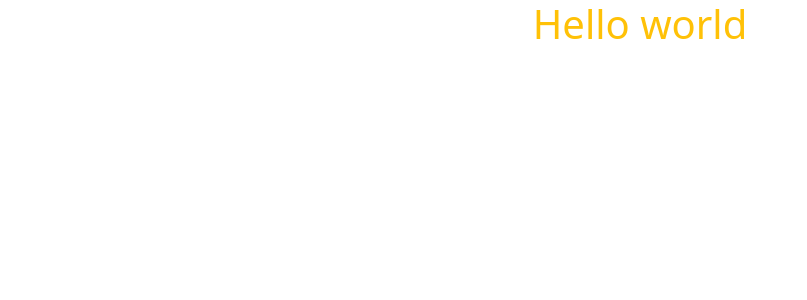
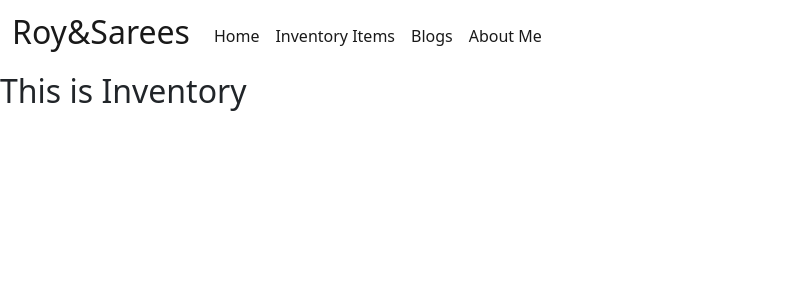
Before and after one commit to alneedrs2/roy-fashion-client-side, a React (Create React App) app: page /inventory in a window 1280 px wide. Shown: the top 300 px of the page, without its empty margins (0-807 px from the left). Built offline with nearby package versions, Linux system fonts and the light colour scheme.

Commit message:
navbar added

```diff
--- a/src/App.js
+++ b/src/App.js
@@ -1,9 +1,17 @@
+import { Route, Routes } from 'react-router-dom';
 import './App.css';
+import Home from './Pages/Home/Home';
+import Inventory from './Pages/Inventory/Inventory';
+import Header from './Shared/Header/Header';
 
 function App() {
   return (
-    <div className="App">
-      <h1 className='text-warning'>Hello world</h1>
+    <div>
+      <Header></Header>
+      <Routes>
+        <Route path='/' element={<Home></Home>}></Route>
+        <Route path='/inventory' element={<Inventory></Inventory>}></Route>
+      </Routes>
     </div>
   );
 }
--- /dev/null
+++ b/src/Pages/Home/Home.js
@@ -0,0 +1,11 @@
+import React from 'react';
+
+const Home = () => {
+    return (
+        <div>
+            <h2>This is home</h2>
+        </div>
+    );
+};
+
+export default Home;
--- /dev/null
+++ b/src/Pages/Inventory/Inventory.js
@@ -0,0 +1,11 @@
+import React from 'react';
+
+const Inventory = () => {
+    return (
+        <div>
+            <h2>This is Inventory</h2>
+        </div>
+    );
+};
+
+export default Inventory;
--- /dev/null
+++ b/src/Shared/Header/Header.css
@@ -0,0 +1,15 @@
+.link {
+    text-decoration: none;
+    margin-left: 25px;
+    font-size: 20px;
+    transition: color ease-in-out 300ms;
+    color: #1899148c;
+  }
+
+  .active-link {
+    text-decoration: none;
+    margin-left: 15px;
+    font-size: 20px;
+    transition: color ease-in-out 300ms;
+    color: #0cda2e;
+  }
--- /dev/null
+++ b/src/Shared/Header/Header.js
@@ -0,0 +1,40 @@
+import React from "react";
+import { Container, Nav, Navbar } from "react-bootstrap";
+import { Link } from "react-router-dom";
+
+import "./Header.css";
+
+const Header = () => {
+  return (
+    <Navbar className="nav-background" variant="light" sticky="top" expand="lg">
+      <Container fluid>
+        <Navbar.Brand as={Link} to="/">
+          <h2 className="nav-brand">Roy&Sarees</h2>
+        </Navbar.Brand>
+        <Navbar.Toggle aria-controls="navbarScroll" />
+        <Navbar.Collapse id="navbarScroll">
+          <Nav
+            className="me-auto my-2 my-lg-0"
+            style={{ maxHeight: "100px" }}
+            navbarScroll
+          >
+            <Nav.Link as={Link} to="/" active>
+              Home
+            </Nav.Link>
+            <Nav.Link href="home#inventory" active>
+              Inventory Items
+            </Nav.Link>
+            <Nav.Link as={Link} to="/blogs" active>
+              Blogs
+            </Nav.Link>
+            <Nav.Link as={Link} to="/about" active>
+              About Me
+            </Nav.Link>
+          </Nav>
+        </Navbar.Collapse>
+      </Container>
+    </Navbar>
+  );
+};
+
+export default Header;
--- a/src/index.js
+++ b/src/index.js
@@ -1,15 +1,18 @@
-import React from 'react';
-import ReactDOM from 'react-dom/client';
-import './index.css';
-import App from './App';
-import 'bootstrap/dist/css/bootstrap.min.css';
-import reportWebVitals from './reportWebVitals';
+import React from "react";
+import ReactDOM from "react-dom/client";
+import "./index.css";
+import App from "./App";
+import "bootstrap/dist/css/bootstrap.min.css";
+import { BrowserRouter } from "react-router-dom";
+import reportWebVitals from "./reportWebVitals";
 
-const root = ReactDOM.createRoot(document.getElementById('root'));
+const root = ReactDOM.createRoot(document.getElementById("root"));
 root.render(
-  <React.StrictMode>
-    <App />
-  </React.StrictMode>
+  <BrowserRouter>
+    <React.StrictMode>
+      <App />
+    </React.StrictMode>
+  </BrowserRouter>
 );
 
 // If you want to start measuring performance in your app, pass a function
```
Also changed, not shown: src/Pages/Home/Home.css (added), src/Pages/Inventory/Inventory.css (added).
